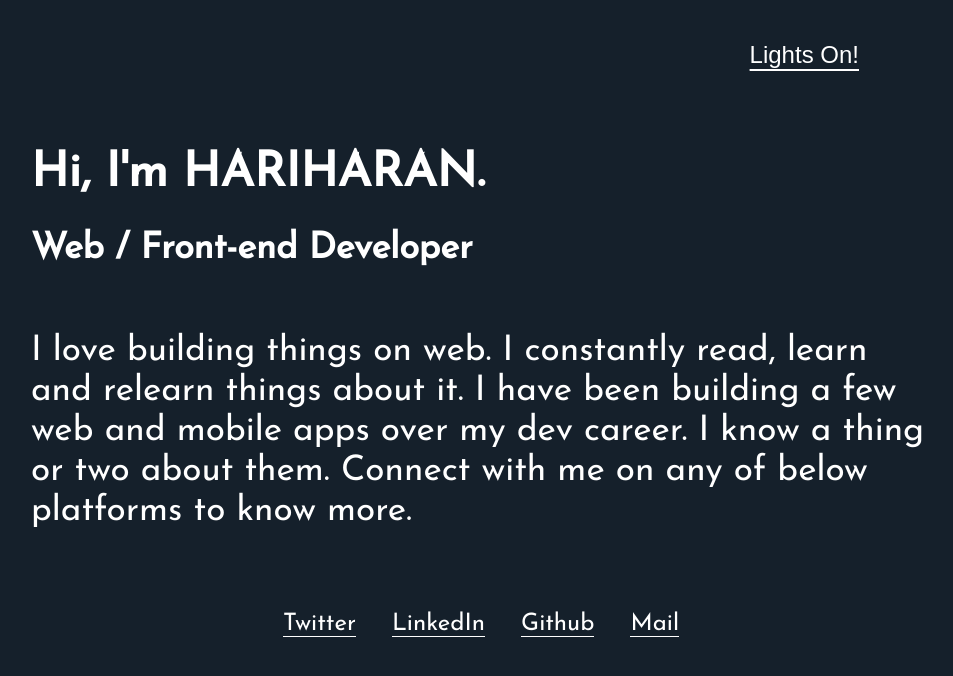
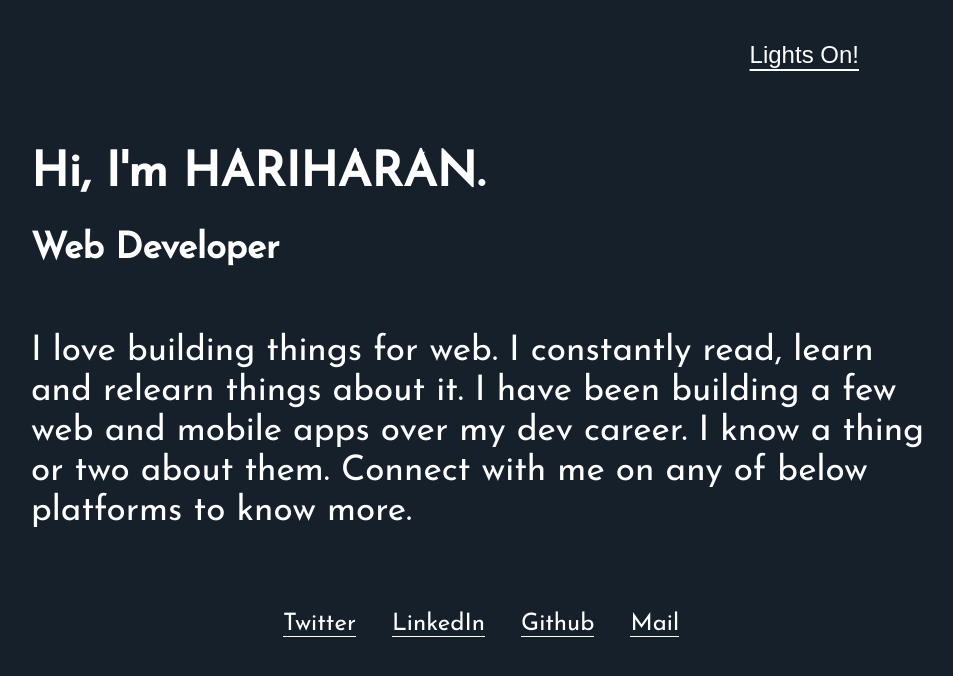
Before and after one commit to hariharan-dev/hariharan-dev.github.io, a plain HTML site: page index.html in a window 1280 px wide. Shown: the whole page, without its empty margins (159-1112 px from the left). Drawn offline with Linux system fonts and the light colour scheme.

Commit message:
Update index.html

```diff
--- a/index.html
+++ b/index.html
@@ -9,7 +9,7 @@
     />
     <meta
       name="keywords"
-      content="Hariharan, Hariharan Devaraj, hariharan-dev, Hariharan Dev, hariharan_d3v, Front-end developer"
+      content="Hariharan, Hariharan Devaraj, hariharan-dev, Hariharan Dev, hariharan_d3v, Frontend developer"
     />
     <meta name="author" content="Hariharan Devaraj" />
     <title>Hariharan Devaraj</title>
@@ -26,12 +26,12 @@
           Hi, I'm HARIHARAN.
         </h1>
         <h2>
-          Web / Front-end Developer
+          Web Developer
         </h2>
       </header>
       <main>
         <p class="intro">
-          I love building things on web. I constantly read, learn and relearn
+          I love building things for web. I constantly read, learn and relearn
           things about it. I have been building a few web and mobile apps over
           my dev career. I know a thing or two about them. Connect with me on
           any of below platforms to know more.
```
